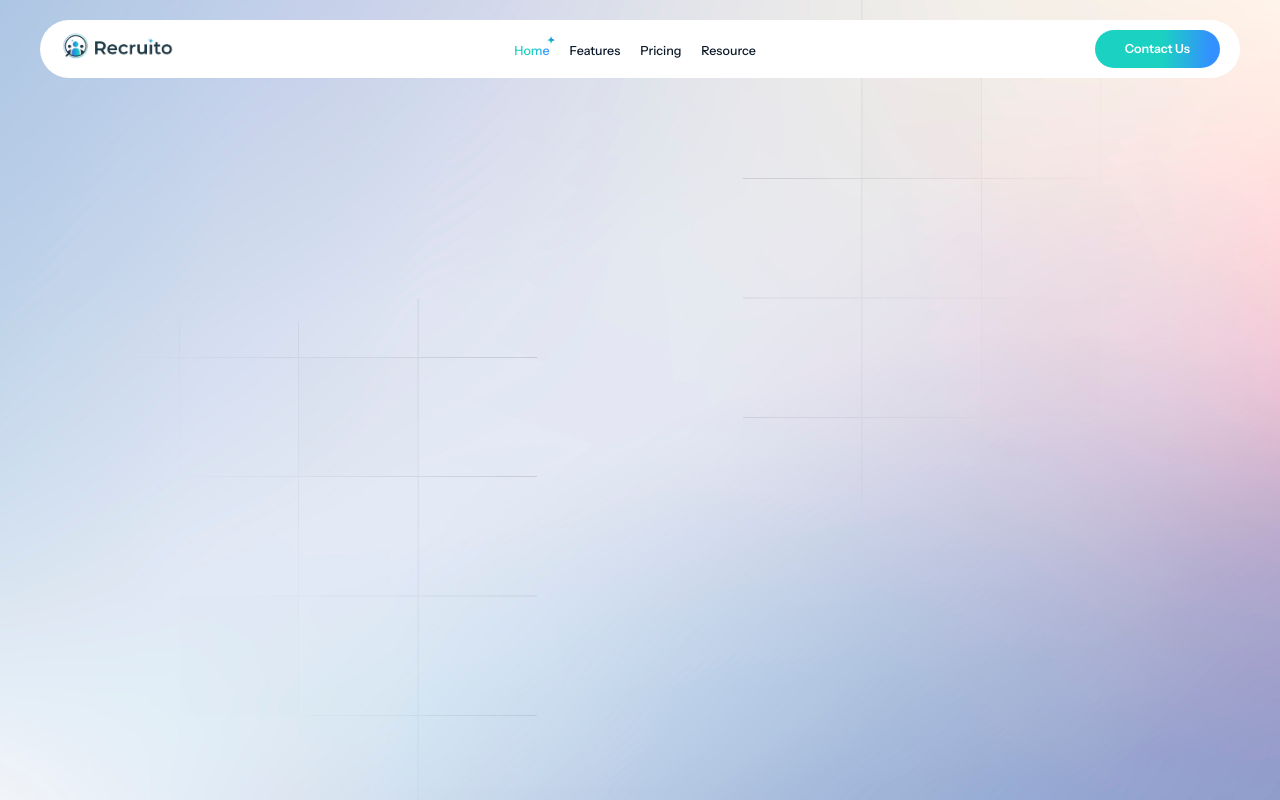
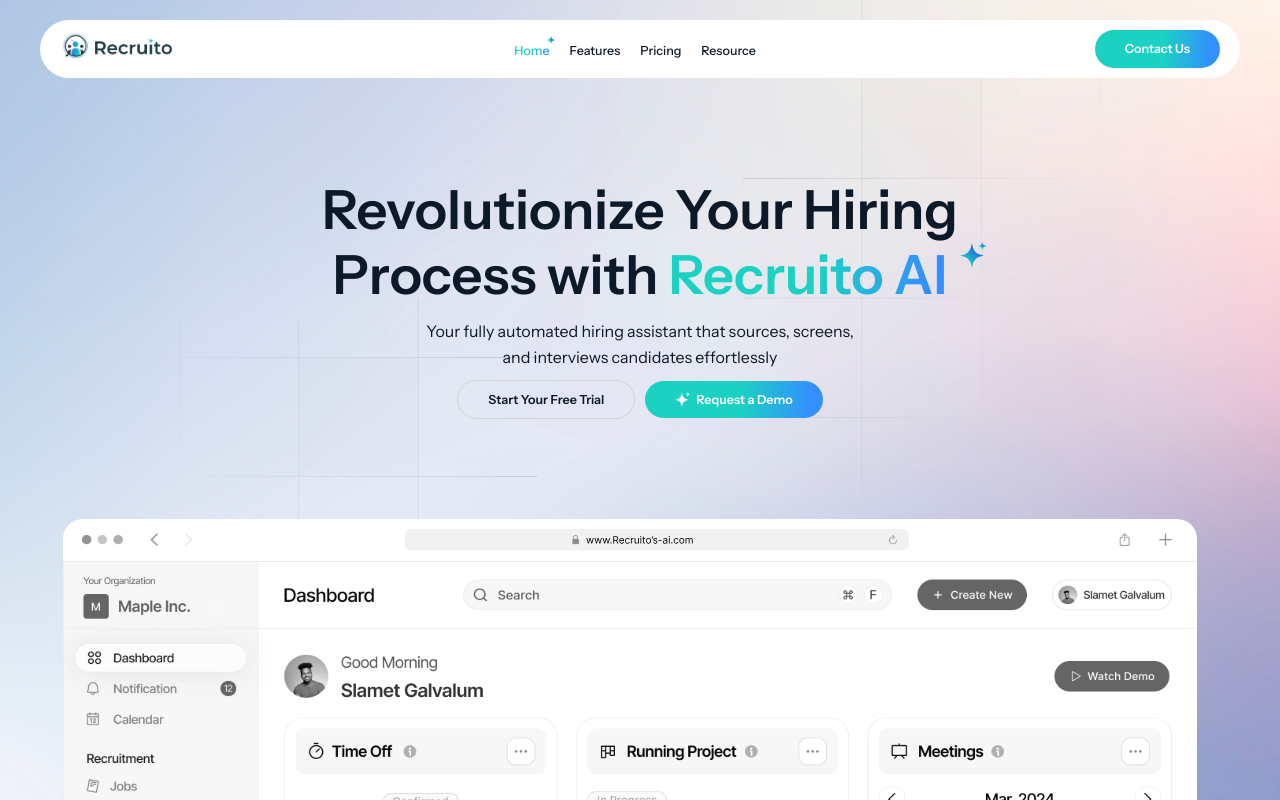
Before and after one commit to mfkfawas/recruito, a React (Vite) app: page / in a window 1280 px wide. Shown: the top 800 px of the page. Built offline with nearby package versions, Linux system fonts and the light colour scheme.

Commit message:
hero section

```diff
--- a/src/App.css
+++ b/src/App.css
@@ -4,7 +4,7 @@
   --color-text-light: #3e4757;
 }
 
-.gradient-text {
+.text-gradient {
   background: var(--brand-gradient);
   background-clip: text;
   -webkit-background-clip: text;
--- /dev/null
+++ b/src/assets/svgs/StarFillLarge.tsx
@@ -0,0 +1,48 @@
+import { memo } from "react";
+
+function StarFillLarge() {
+  return (
+    <svg
+      width="27"
+      height="26"
+      viewBox="0 0 27 26"
+      fill="none"
+      xmlns="http://www.w3.org/2000/svg"
+    >
+      <path
+        d="M11.9101 1.35876L11.0101 4.9512C10.5435 6.8157 9.59972 8.51733 8.2771 9.87877C6.95448 11.2402 5.30144 12.2117 3.49011 12.692L6.10352e-05 13.6183L3.49011 14.5448C5.30163 15.0212 6.95541 15.9901 8.27838 17.3501C9.60135 18.7101 10.5448 20.4112 11.0101 22.2752L11.9101 25.8677L12.8001 22.2752C13.2654 20.4112 14.2088 18.7101 15.5318 17.3501C16.8548 15.9901 18.5085 15.0212 20.3201 14.5448L23.8101 13.6183L20.3201 12.692C18.5087 12.2117 16.8557 11.2402 15.5331 9.87877C14.2105 8.51733 13.2667 6.8157 12.8001 4.9512L11.9101 1.35876Z"
+        fill="url(#paint0_linear_55_686)"
+      />
+      <path
+        d="M22.25 0L21.94 1.20433C21.7847 1.8308 21.4691 2.40293 21.0258 2.86101C20.5826 3.31908 20.028 3.64633 19.42 3.80862L18.2401 4.11742L19.42 4.42621C20.028 4.5885 20.5826 4.91575 21.0258 5.37383C21.4691 5.8319 21.7847 6.40404 21.94 7.03051L22.25 8.23483L22.55 7.03051C22.7071 6.40326 23.0246 5.83084 23.4696 5.37282C23.9146 4.9148 24.4707 4.58789 25.08 4.42621L26.25 4.11742L25.08 3.80862C24.4707 3.64695 23.9146 3.3201 23.4696 2.86207C23.0246 2.40405 22.7071 1.83157 22.55 1.20433L22.25 0Z"
+        fill="url(#paint1_linear_55_686)"
+      />
+      <defs>
+        <linearGradient
+          id="paint0_linear_55_686"
+          x1="12.52"
+          y1="25.9706"
+          x2="23.8667"
+          y2="13.9454"
+          gradientUnits="userSpaceOnUse"
+        >
+          <stop stop-color="#1BD1C2" />
+          <stop offset="1" stop-color="#1F67E7" />
+        </linearGradient>
+        <linearGradient
+          id="paint1_linear_55_686"
+          x1="22.52"
+          y1="6.92756"
+          x2="25.5908"
+          y2="4.44157"
+          gradientUnits="userSpaceOnUse"
+        >
+          <stop stop-color="#1BD1C2" />
+          <stop offset="1" stop-color="#1F67E7" />
+        </linearGradient>
+      </defs>
+    </svg>
+  );
+}
+
+export default memo(StarFillLarge);
--- /dev/null
+++ b/src/section/header/HeroSection.tsx
@@ -0,0 +1,38 @@
+import Button from "../../ui/Button";
+import StarFillLarge from "../../assets/svgs/StarFillLarge";
+import StarWhiteFill from "../../assets/imgs/star-white-fill.png";
+import styles from "./styles.module.css";
+
+export default function HeroSection() {
+  return (
+    <div className={styles["hero-section"]}>
+      {/* Title */}
+      <p className={styles["hero-section-title"]}>
+        Revolutionize Your Hiring Process with{" "}
+        <span className="text-gradient relative">
+          Recruito AI
+          <span className="absolute top-0 -right-16">
+            <StarFillLarge />
+          </span>
+        </span>
+      </p>
+
+      {/* Description */}
+      <p className="w-[43rem]">
+        Your fully automated hiring assistant that sources, screens, and
+        interviews candidates effortlessly
+      </p>
+
+      {/* Actions */}
+      <div className={styles["hero-section-action"]}>
+        <Button>Start Your Free Trial</Button>
+        <Button bg="gradient">
+          <span className="flex items-center gap-2">
+            <img src={StarWhiteFill} alt="white-star" />
+            <span>Request a Demo</span>
+          </span>
+        </Button>
+      </div>
+    </div>
+  );
+}
--- a/src/section/header/NavBar.tsx
+++ b/src/section/header/NavBar.tsx
@@ -1,23 +1,22 @@
 import logo from "../../assets/imgs/logo-one.png";
-import SmallStar from "../../assets/svgs/SmallStar";
-import Button from "../../ui/Button/Button";
+import SmallStar from "../../assets/svgs/StarFillSmallBrand";
+import Button from "../../ui/Button";
+
+import styles from "./styles.module.css";
 
 export default function NavBar() {
   return (
-    <nav className="w-full flex justify-between rounded-full bg-white px-8 py-4">
+    <nav className={styles["nav-bar"]}>
       <img
         src={logo}
         alt="logo-one"
         loading="lazy"
-        className="h-[3.5rem] cursor-pointer"
+        className={styles["logo"]}
       />
 
-      <ul className="flex items-center gap-8">
+      <ul className={styles["nav-list"]}>
         <li className="relative">
-          <a
-            href="#"
-            className="text-xl font-medium gradient-text hover:underline"
-          >
+          <a href="#" className={`${styles["nav-link"]} text-gradient`}>
             <span>Home</span>
 
             <span className="absolute top-0 -right-2">
@@ -26,17 +25,17 @@
           </a>
         </li>
         <li>
-          <a href="#" className="text-xl font-medium hover:underline">
+          <a href="#" className={styles["nav-link"]}>
             Features
           </a>
         </li>
         <li>
-          <a href="#" className="text-xl font-medium hover:underline">
+          <a href="#" className={styles["nav-link"]}>
             Pricing
           </a>
         </li>
         <li>
-          <a href="#" className="text-xl font-medium hover:underline">
+          <a href="#" className={styles["nav-link"]}>
             Resource
           </a>
         </li>
--- a/src/section/header/index.tsx
+++ b/src/section/header/index.tsx
@@ -1,12 +1,25 @@
+import { lazy, Suspense } from "react";
 import Container from "../../layout/Container";
 import HeaderLayout from "../../layout/Header";
+import HeroSection from "./HeroSection";
 import NavBar from "./NavBar";
+
+const VideoPlaySvg = lazy(() => import("../../assets/svgs/VideoPlay"));
+import Spinner from "../../ui/Spinner";
 
 export default function Header() {
   return (
     <HeaderLayout>
       <Container>
         <NavBar />
+        <HeroSection />
+
+        <Suspense fallback={<Spinner />}>
+          {/* <div className="absolute grid place-items-center w-full left-1/2 -translate-x-1/2 bottom-[-100rem]"> */}
+          <div className="">
+            <VideoPlaySvg />
+          </div>
+        </Suspense>
       </Container>
     </HeaderLayout>
   );
--- a/src/section/header/styles.module.css
+++ b/src/section/header/styles.module.css
@@ -0,0 +1,29 @@
+/* NavBar */
+.nav-bar {
+  @apply w-full flex justify-between rounded-full bg-white px-8 py-4;
+}
+
+.logo {
+  @apply h-[3.5rem] cursor-pointer;
+}
+
+.nav-list {
+  @apply flex items-center gap-8;
+}
+
+.nav-link {
+  @apply text-xl font-medium hover:underline;
+}
+
+/* HeroSection */
+.hero-section {
+  @apply grid place-items-center py-[10rem] gap-4 text-center;
+}
+
+.hero-section-title {
+  @apply w-[75rem] font-semibold text-[5.4rem] leading-[6.5rem];
+}
+
+.hero-section-action {
+  @apply flex items-center gap-4;
+}
--- a/src/ui/Button/Button.tsx
+++ b/src/ui/Button/index.tsx
@@ -7,7 +7,9 @@
 export default function Button({ children, bg }: PropsWithChildren<Props>) {
   return (
     <button
-      className={`grid place-items-center px-12 py-4 rounded-full font-semibold text-xl`}
+      className={`grid place-items-center px-12 py-4 rounded-full font-semibold text-xl ${
+        !bg ? "border border-gray-300" : ""
+      }`}
       style={{
         background: bg ? "var(--brand-gradient) " : "transparent",
         color: bg ? "white" : "var(--color-text-dark)",
--- /dev/null
+++ b/src/ui/Spinner/index.tsx
@@ -0,0 +1,9 @@
+import styles from "./styles.module.css";
+
+export default function Spinner() {
+  return (
+    <div className="w-full h-full grid place-items-center">
+      <div className={styles["spinner"]}></div>
+    </div>
+  );
+}
--- /dev/null
+++ b/src/ui/Spinner/styles.module.css
@@ -0,0 +1,26 @@
+@keyframes rotate {
+  to {
+    transform: rotate(1turn);
+  }
+}
+
+.spinner {
+  margin: 4.8rem auto;
+  width: 6.4rem;
+  aspect-ratio: 1;
+  border-radius: 50%;
+  background: radial-gradient(
+        farthest-side,
+        var(--color-text-light) 94%,
+        transparent
+      )
+      top/10px 10px no-repeat,
+    conic-gradient(transparent 30%, var(--color-text-light));
+  -webkit-mask: radial-gradient(
+    farthest-side,
+    transparent calc(100% - 10px),
+    black 0
+  );
+  mask: radial-gradient(farthest-side, transparent calc(100% - 10px), black 0);
+  animation: rotate 1.5s infinite linear;
+}
```
Also changed, not shown: src/assets/imgs/logo.png (deleted), src/assets/imgs/star-white-fill.png (added), src/assets/svgs/StarFillSmallBrand.tsx (renamed from src/assets/svgs/SmallStar.tsx).
